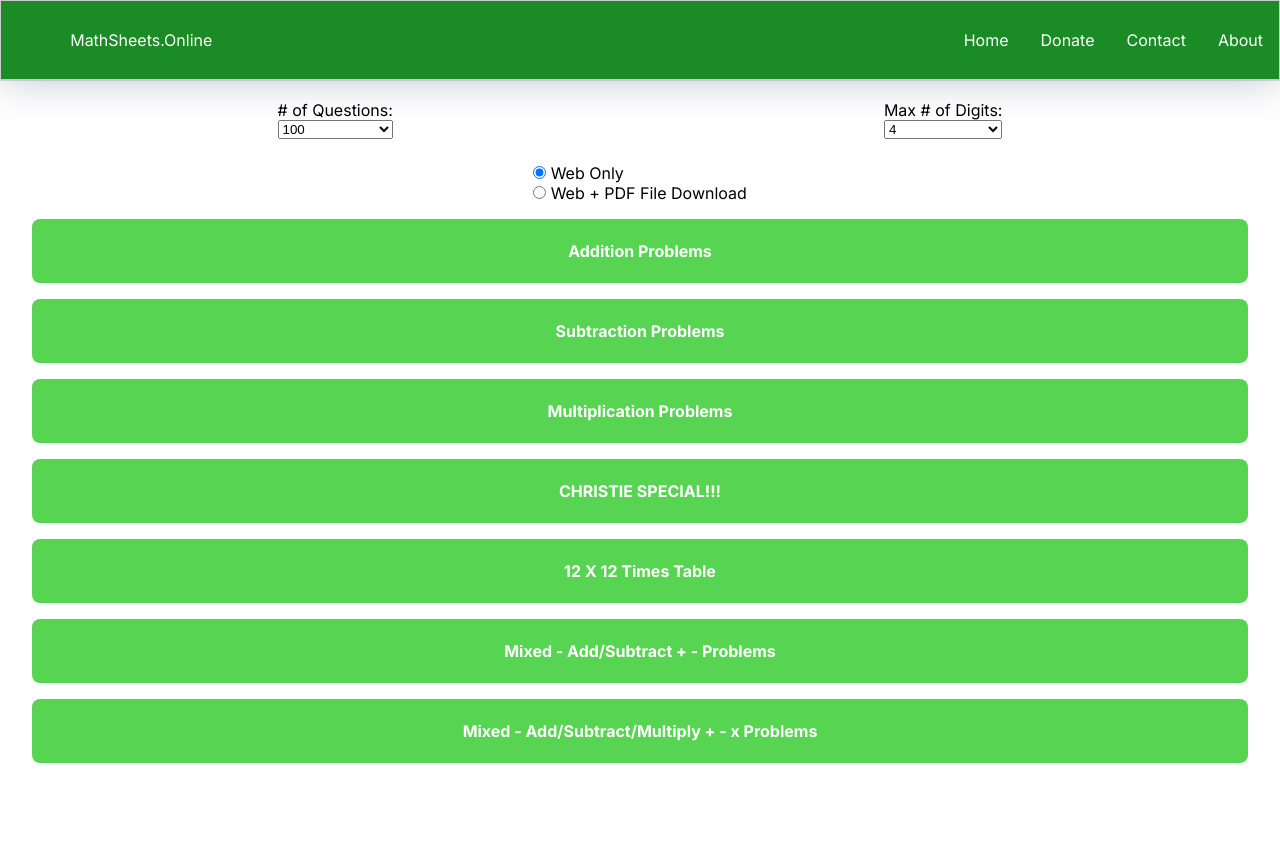
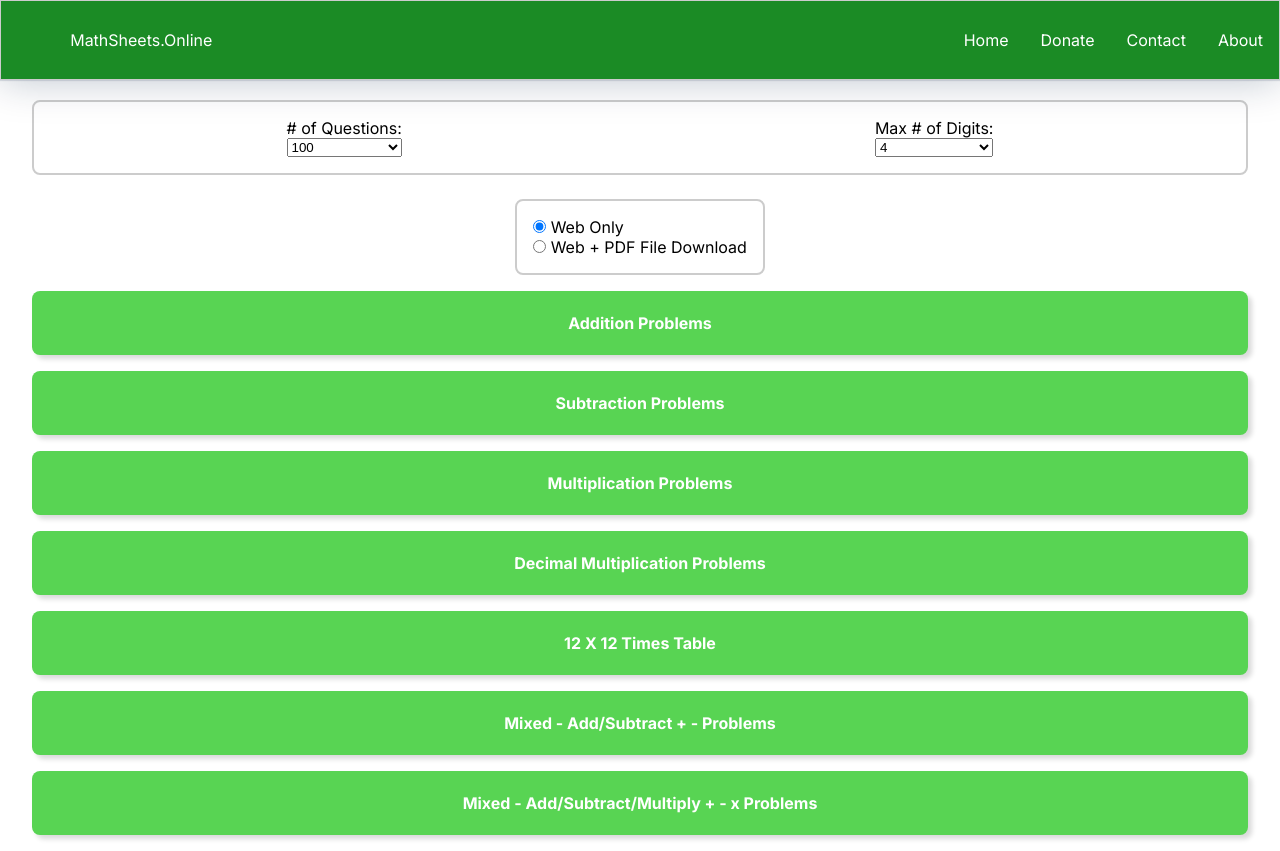
Before and after one commit to philscottcanada/math-work, a Next.js app: page / in a window 1280 px wide. Before the commit the page ends 800 px from the top, so only its background shows below. Built offline with nearby package versions, Linux system fonts and the light colour scheme.

Commit message:
added box-shadow depth to the links icons. Added border radius to options menu.

```diff
--- a/app/app.css
+++ b/app/app.css
@@ -3,13 +3,15 @@
     display: flex;
     flex-direction: column;
     justify-content: center;
-
 }
 
 .container-options {
     display: flex;
     flex-direction: row;
     justify-content: space-around;
+    border: var(--border-grey) 2px solid;
+    border-radius: 8px;
+    padding: 1rem;
 
 }
 
@@ -20,8 +22,8 @@
 }
 
 .links {
-
     background-color: var(--light-green);
+    box-shadow: 4px 4px 5px rgba(0, 0, 0, .15);
     display: flex;
     justify-content: center;
     align-items: center;
@@ -30,6 +32,10 @@
     border-radius: 8px;
     margin: 1rem 0;
     padding: 2rem;
+}
+
+.links:hover{
+    scale: 1.02;
 }
 
 .links > a{
@@ -42,4 +48,7 @@
     flex-direction: column;
     margin: 0 auto;
     margin-top: 1.5rem;
+    border: var(--border-grey) 2px solid;
+    border-radius: 8px;
+    padding: 1rem;
 }
--- a/app/page.js
+++ b/app/page.js
@@ -50,11 +50,11 @@ export default function Home() {
           </div>
         </div>
         <div className="container-links">
-          <li className="">
+          <li>
             <ul className="links"><Link href= {{pathname: '/addition', query: {questions: questionsVal, digits: digitsVal, output: selectedOutput}}}> Addition Problems</Link></ul>
             <ul className="links"><Link href= {{pathname: '/subtraction', query: {questions: questionsVal, digits: digitsVal, output: selectedOutput}}}> Subtraction Problems</Link></ul>
             <ul className="links"><Link href= {{pathname: '/multiply', query: {questions: questionsVal, digits: digitsVal, output: selectedOutput}}}> Multiplication Problems</Link></ul>
-            <ul className="links"><Link href= {{pathname: '/multiply-decimal', query: {questions: questionsVal, digits: digitsVal, output: selectedOutput}}}> CHRISTIE SPECIAL!!!</Link></ul>
+            <ul className="links"><Link href= {{pathname: '/multiply-decimal', query: {questions: questionsVal, digits: digitsVal, output: selectedOutput}}}> Decimal Multiplication Problems</Link></ul>
             <ul className="links"><Link href= {{pathname: '/timestable', query: {questions: questionsVal, digits: digitsVal, output: selectedOutput}}}> 12 X 12 Times Table</Link></ul>
             <ul className="links"><Link href= {{pathname: '/add-subtract', query: {questions: questionsVal, digits: digitsVal, output: selectedOutput}}}> Mixed - Add/Subtract + - Problems</Link></ul>
             <ul className="links"><Link href= {{pathname: '/add-subtract-multiply', query: {questions: questionsVal, digits: digitsVal, output: selectedOutput}}}> Mixed - Add/Subtract/Multiply + - x Problems</Link></ul>
```
